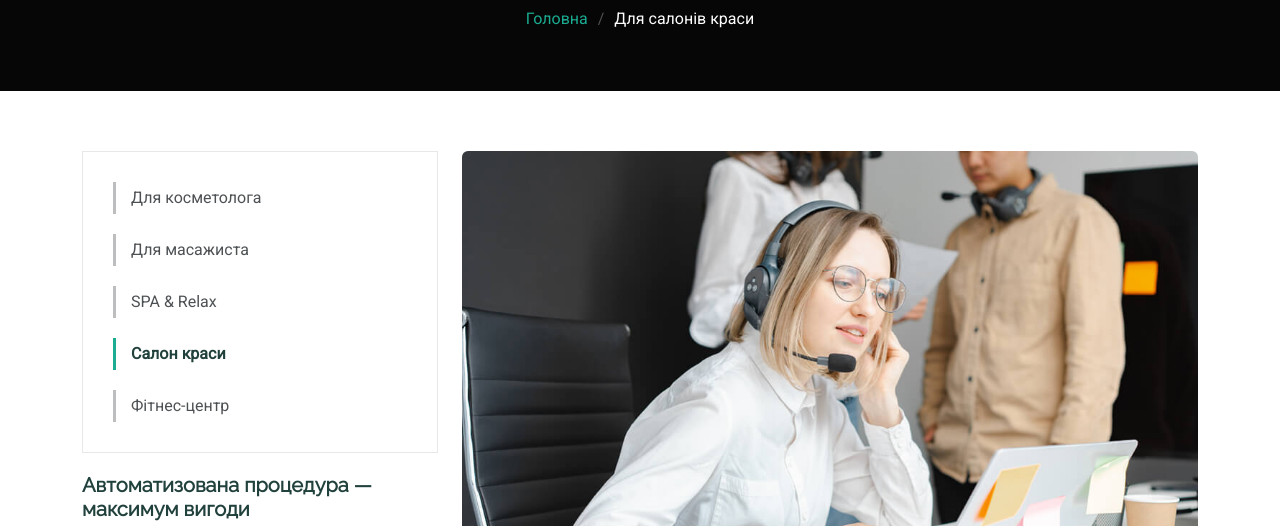
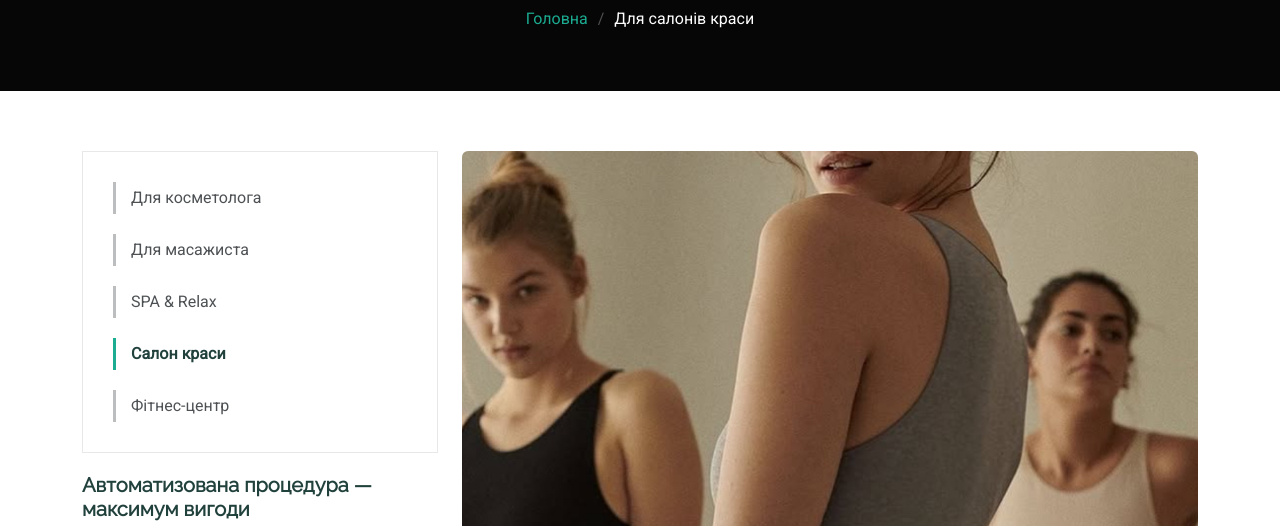
Before and after one commit to Staravoy/businessspress, a plain HTML site: page serv-beautysalon.html in a window 1280 px wide. Shown: the part 213-739 px from the top of the page. Drawn offline with Linux system fonts and the light colour scheme.

Commit message:
додано фото бютістудія

```diff
--- a/serv-beautysalon.html
+++ b/serv-beautysalon.html
@@ -83,7 +83,7 @@
                     </div>
 
                     <div class="col-lg-8" data-aos="fade-up" data-aos-delay="200">
-                        <img src="./assets/img/services.jpg" alt="Пресотерапія для салонів краси"
+                        <img src="./assets/img/services/БютіСтудія.jpeg" alt="Пресотерапія для салонів краси"
                             class="img-fluid services-img rounded">
                         <h3>Послуга, яку запускає адміністратор — а клієнти повертаються</h3>
                         <p>
```
Also changed, not shown: assets/img/services/БютіСтудія.jpeg (added).
